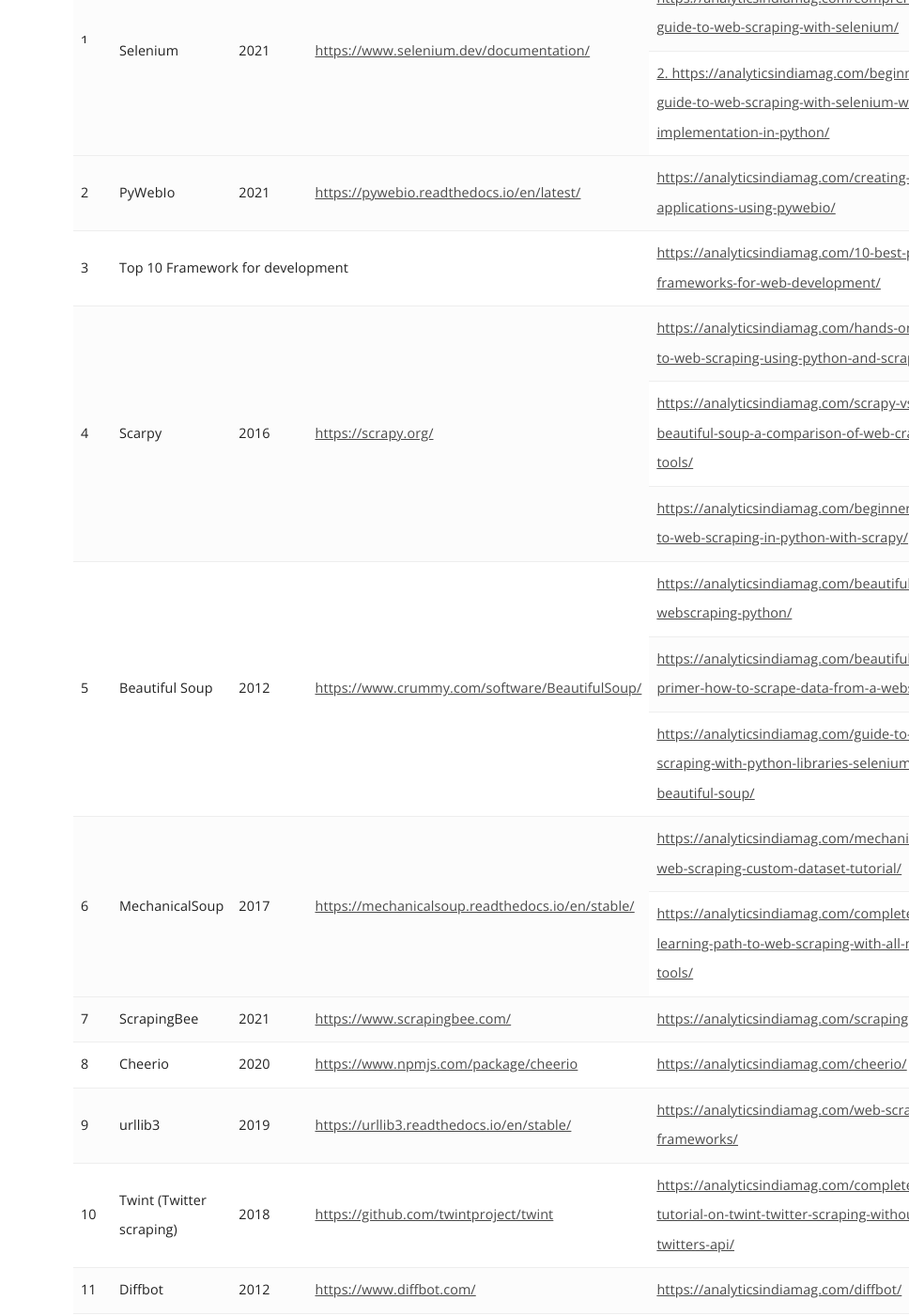
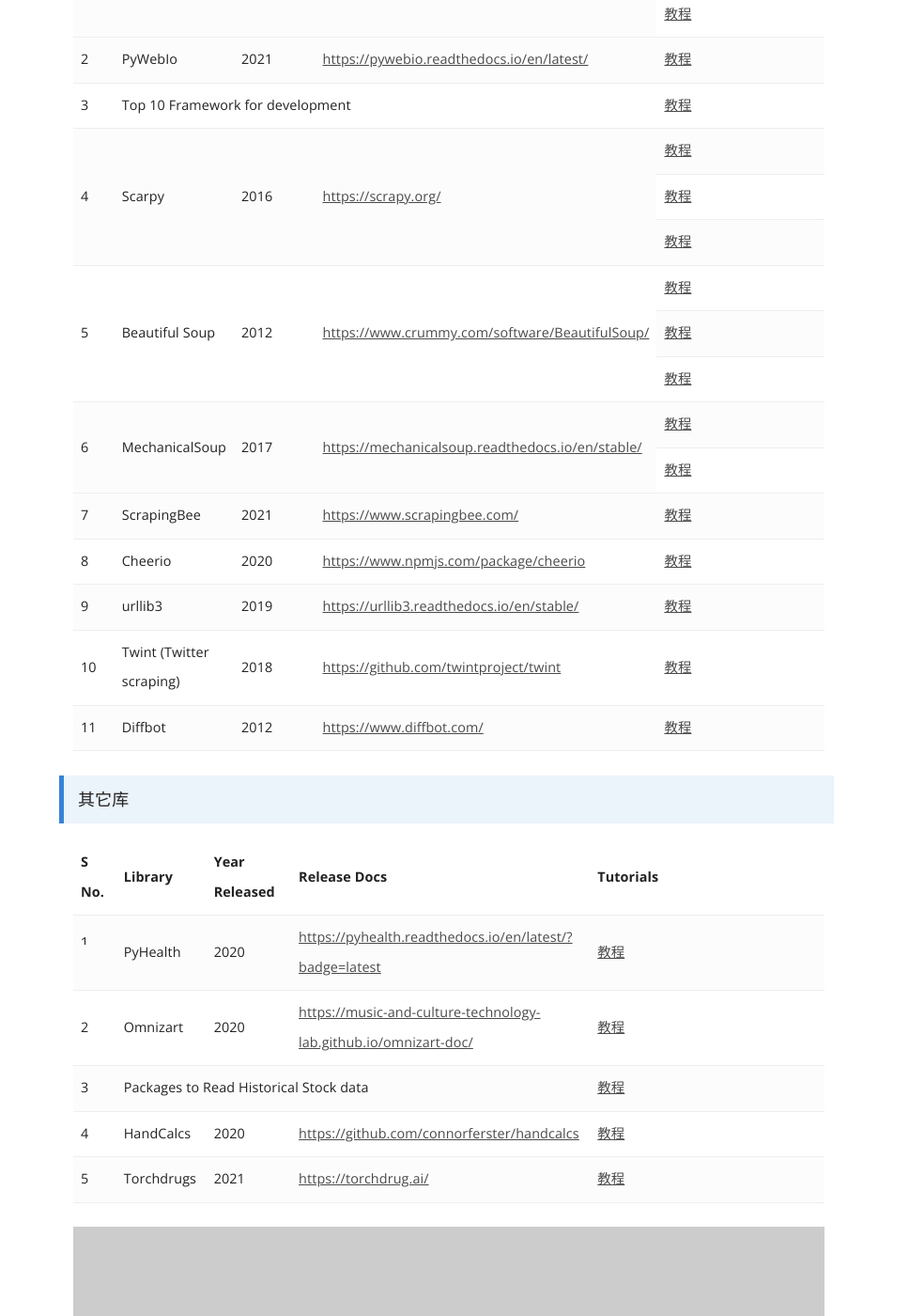
Before and after one commit to bashendixie/Machine_Learning_Notes, a Jekyll site: the page built from _docs/media/images.md, in a window 1280 px wide and 1400 px high, scrolled down 1296 px. Shown: the whole window at 94% size, without its empty margins (312-1280 px from the left). Built offline with Jekyll 4.4.1, drawn with Linux system fonts in a browser that asks for light colours; some of the changed text lies outside the part shown.

Commit message:
no message

```diff
--- a/_docs/media/images.md
+++ b/_docs/media/images.md
@@ -102,7 +102,7 @@
 			<td>
 				<a href="https://analyticsindiamag.com/comprehensive-guide-to-web-scraping-with-selenium/"
 				data-wpel-link="internal">
-					1. https://analyticsindiamag.com/comprehensive-guide-to-web-scraping-with-selenium/
+					教程
 				</a>
 			</td>
 		</tr>
@@ -110,7 +110,7 @@
 			<td>
 				<a href="https://analyticsindiamag.com/beginner-guide-to-web-scraping-with-selenium-with-implementation-in-python/"
 				data-wpel-link="internal">
-					2. https://analyticsindiamag.com/beginner-guide-to-web-scraping-with-selenium-with-implementation-in-python/
+					教程
 				</a>
 			</td>
 		</tr>
@@ -133,7 +133,7 @@
 			<td>
 				<a href="https://analyticsindiamag.com/creating-web-applications-using-pywebio/"
 				data-wpel-link="internal">
-					https://analyticsindiamag.com/creating-web-applications-using-pywebio/
+					教程
 				</a>
 			</td>
 		</tr>
@@ -147,7 +147,7 @@
 			<td>
 				<a href="https://analyticsindiamag.com/10-best-python-frameworks-for-web-development/"
 				data-wpel-link="internal">
-					https://analyticsindiamag.com/10-best-python-frameworks-for-web-development/
+					教程
 				</a>
 			</td>
 		</tr>
@@ -170,7 +170,7 @@
 			<td>
 				<a href="https://analyticsindiamag.com/hands-on-guide-to-web-scraping-using-python-and-scrapy/"
 				data-wpel-link="internal">
-					https://analyticsindiamag.com/hands-on-guide-to-web-scraping-using-python-and-scrapy/
+					教程
 				</a>
 			</td>
 		</tr>
@@ -178,7 +178,7 @@
 			<td>
 				<a href="https://analyticsindiamag.com/scrapy-vs-beautiful-soup-a-comparison-of-web-crawling-tools/"
 				data-wpel-link="internal">
-					https://analyticsindiamag.com/scrapy-vs-beautiful-soup-a-comparison-of-web-crawling-tools/
+					教程
 				</a>
 			</td>
 		</tr>
@@ -186,7 +186,7 @@
 			<td>
 				<a href="https://analyticsindiamag.com/beginners-guide-to-web-scraping-in-python-with-scrapy/"
 				data-wpel-link="internal">
-					https://analyticsindiamag.com/beginners-guide-to-web-scraping-in-python-with-scrapy/
+					教程
 				</a>
 			</td>
 		</tr>
@@ -209,7 +209,7 @@
 			<td>
 				<a href="https://analyticsindiamag.com/beautiful-soup-webscraping-python/"
 				data-wpel-link="internal">
-					https://analyticsindiamag.com/beautiful-soup-webscraping-python/
+					教程
 				</a>
 			</td>
 		</tr>
@@ -217,7 +217,7 @@
 			<td>
 				<a href="https://analyticsindiamag.com/beautiful-soup-primer-how-to-scrape-data-from-a-website/"
 				data-wpel-link="internal">
-					https://analyticsindiamag.com/beautiful-soup-primer-how-to-scrape-data-from-a-website/
+					教程
 				</a>
 			</td>
 		</tr>
@@ -225,7 +225,7 @@
 			<td>
 				<a href="https://analyticsindiamag.com/guide-to-web-scraping-with-python-libraries-selenium-beautiful-soup/"
 				data-wpel-link="internal">
-					https://analyticsindiamag.com/guide-to-web-scraping-with-python-libraries-selenium-beautiful-soup/
+					教程
 				</a>
 			</td>
 		</tr>
@@ -248,7 +248,7 @@
 			<td>
 				<a href="https://analyticsindiamag.com/mechanicalsoup-web-scraping-custom-dataset-tutorial/"
 				data-wpel-link="internal">
-					https://analyticsindiamag.com/mechanicalsoup-web-scraping-custom-dataset-tutorial/
+					教程
 				</a>
 			</td>
 		</tr>
@@ -256,7 +256,7 @@
 			<td>
 				<a href="https://analyticsindiamag.com/complete-learning-path-to-web-scraping-with-all-major-tools/"
 				data-wpel-link="internal">
-					https://analyticsindiamag.com/complete-learning-path-to-web-scraping-with-all-major-tools/
+					教程
 				</a>
 			</td>
 		</tr>
@@ -278,7 +278,7 @@
 			</td>
 			<td>
 				<a href="https://analyticsindiamag.com/scrapingbee-api/" data-wpel-link="internal">
-					https://analyticsindiamag.com/scrapingbee-api/
+					教程
 				</a>
 			</td>
 		</tr>
@@ -300,7 +300,7 @@
 			</td>
 			<td>
 				<a href="https://analyticsindiamag.com/cheerio/" data-wpel-link="internal">
-					https://analyticsindiamag.com/cheerio/
+					教程
 				</a>
 			</td>
 		</tr>
@@ -322,7 +322,7 @@
 			</td>
 			<td>
 				<a href="https://analyticsindiamag.com/web-scraping-frameworks/" data-wpel-link="internal">
-					https://analyticsindiamag.com/web-scraping-frameworks/
+					教程
 				</a>
 			</td>
 		</tr>
@@ -345,7 +345,7 @@
 			<td>
 				<a href="https://analyticsindiamag.com/complete-tutorial-on-twint-twitter-scraping-without-twitters-api/"
 				data-wpel-link="internal">
-					https://analyticsindiamag.com/complete-tutorial-on-twint-twitter-scraping-without-twitters-api/
+					教程
 				</a>
 			</td>
 		</tr>
@@ -367,7 +367,7 @@
 			</td>
 			<td>
 				<a href="https://analyticsindiamag.com/diffbot/" data-wpel-link="internal">
-					https://analyticsindiamag.com/diffbot/
+					教程
 				</a>
 			</td>
 		</tr>
@@ -426,7 +426,7 @@
 			<td>
 				<a href="https://analyticsindiamag.com/how-to-build-healthcare-predictive-models-using-pyhealth/"
 				data-wpel-link="internal">
-					https://analyticsindiamag.com/how-to-build-healthcare-predictive-models-using-pyhealth/
+					教程
 				</a>
 			</td>
 		</tr>
@@ -449,7 +449,7 @@
 			<td>
 				<a href="https://analyticsindiamag.com/a-guide-to-omnizart-a-general-toolbox-for-automatic-music-transcription/"
 				data-wpel-link="internal">
-					https://analyticsindiamag.com/a-guide-to-omnizart-a-general-toolbox-for-automatic-music-transcription/
+					教程
 				</a>
 			</td>
 		</tr>
@@ -463,7 +463,7 @@
 			<td>
 				<a href="https://analyticsindiamag.com/top-python-libraries-to-get-historical-stock-data-with-code/"
 				data-wpel-link="internal">
-					https://analyticsindiamag.com/top-python-libraries-to-get-historical-stock-data-with-code/
+					教程
 				</a>
 			</td>
 		</tr>
@@ -486,7 +486,7 @@
 			<td>
 				<a href="https://analyticsindiamag.com/hands-on-tutorial-on-handcalcs-python-library-for-converting-calculations-in-latex/"
 				data-wpel-link="internal">
-					https://analyticsindiamag.com/hands-on-tutorial-on-handcalcs-python-library-for-converting-calculations-in-latex/
+					教程
 				</a>
 			</td>
 		</tr>
@@ -509,7 +509,7 @@
 			<td>
 				<a href="https://analyticsindiamag.com/pytorch-releases-drug-discovery-platform-torchdrug/"
 				data-wpel-link="internal">
-					https://analyticsindiamag.com/pytorch-releases-drug-discovery-platform-torchdrug/
+					教程
 				</a>
 			</td>
 		</tr>
```
